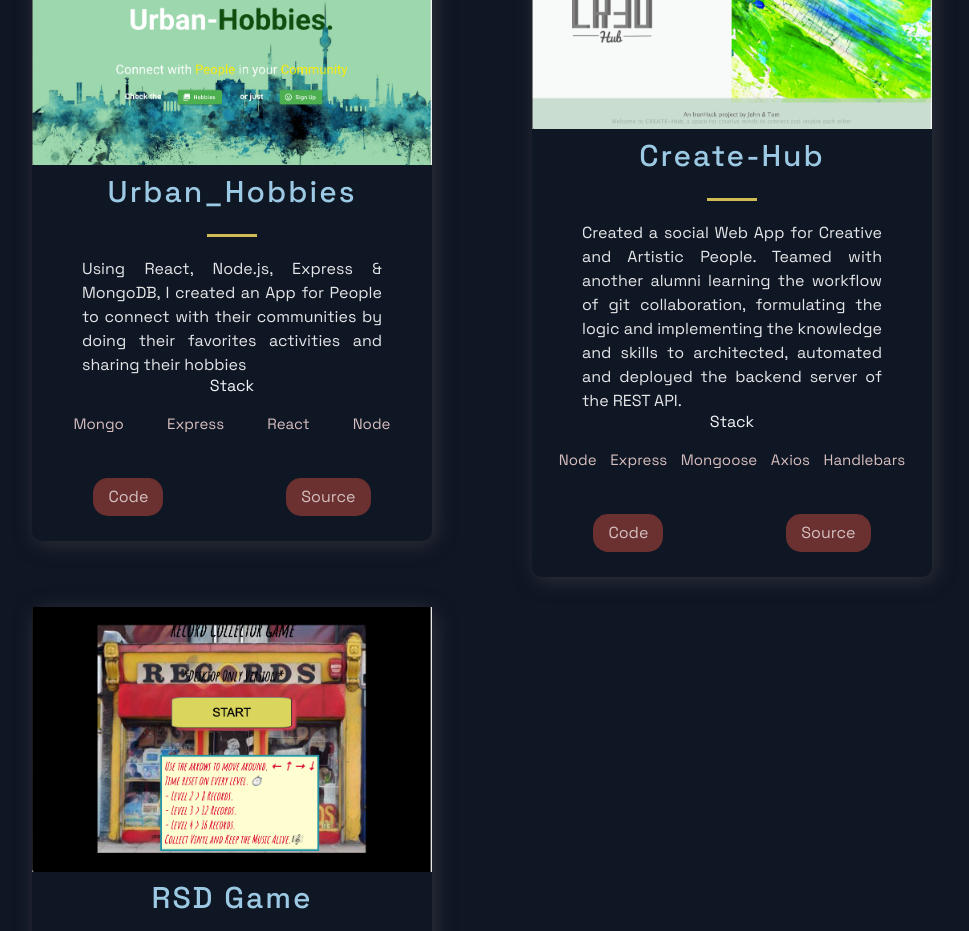
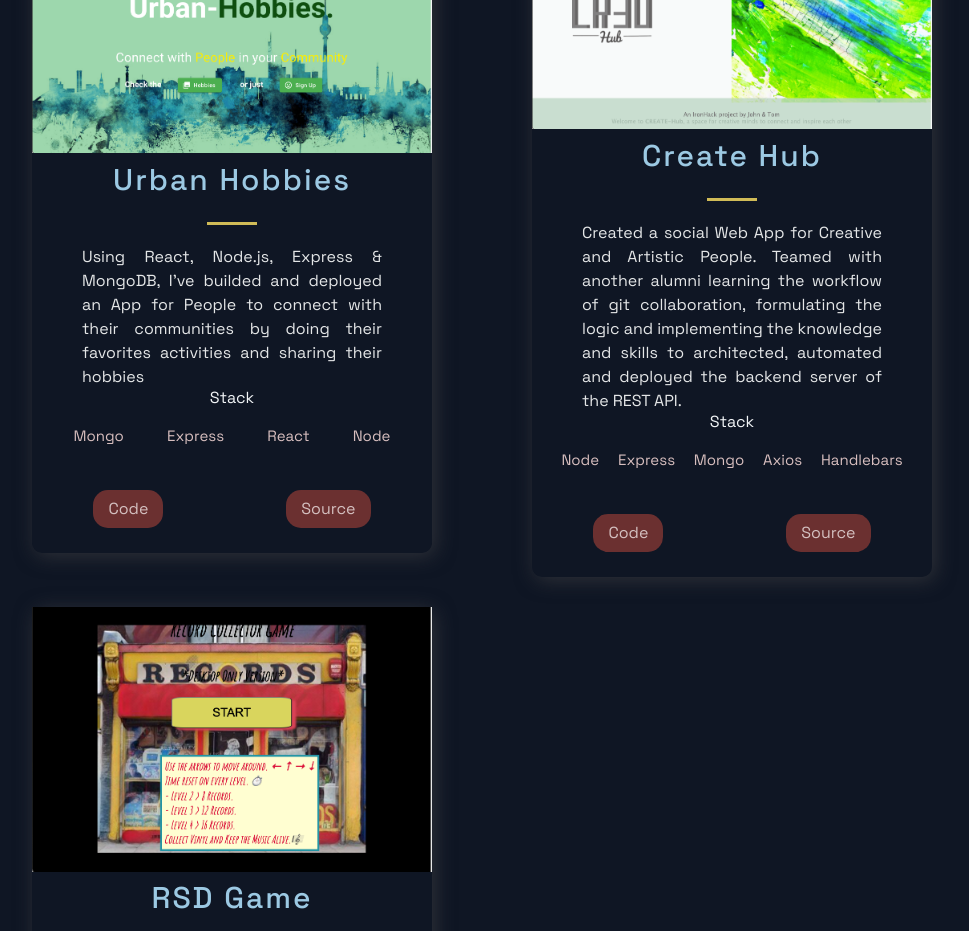
Before and after one commit to knottykid/portfolio, a Next.js app: page / in a window 1280 px wide. Shown: the part 980-1911 px from the top of the page, without its empty margins (158-1127 px from the left). Built offline with nearby package versions, Linux system fonts and the light colour scheme.

Commit message:
project names

```diff
--- a/src/constants/constants.js
+++ b/src/constants/constants.js
@@ -1,20 +1,20 @@
 export const projects = [
   {
-    title: "Urban_Hobbies",
+    title: "Urban Hobbies",
     description:
-      "Using React, Node.js, Express & MongoDB, I created an App for People to connect with their communities by doing their favorites activities and sharing their hobbies ",
+      "Using React, Node.js, Express & MongoDB, I've builded and deployed an App for People to connect with their communities by doing their favorites activities and sharing their hobbies ",
     image: "/images/1.png",
     tags: ["Mongo", "Express", "React", "Node"],
     source: "https://urban-hobbies.netlify.app/",
-    visit: "https://github.com/knottykid",
+    visit: "https://github.com/knottykid/URBAN_HOBBIES_CLIENT",
     id: 0,
   },
   {
-    title: "Create-Hub",
+    title: "Create Hub",
     description:
       "Created a social Web App for Creative and Artistic People. Teamed with another alumni learning the workflow of git collaboration, formulating the logic and implementing the knowledge and skills to architected, automated and deployed the backend server of the  REST API. ",
     image: "/images/2.png",
-    tags: ["Node", "Express", "Mongoose", "Axios", "Handlebars"],
+    tags: ["Node", "Express", "Mongo", "Axios", "Handlebars"],
     source: "https://create-hub.herokuapp.com/",
     visit: "https://github.com/knottykid/create-hub",
     id: 1,
```
